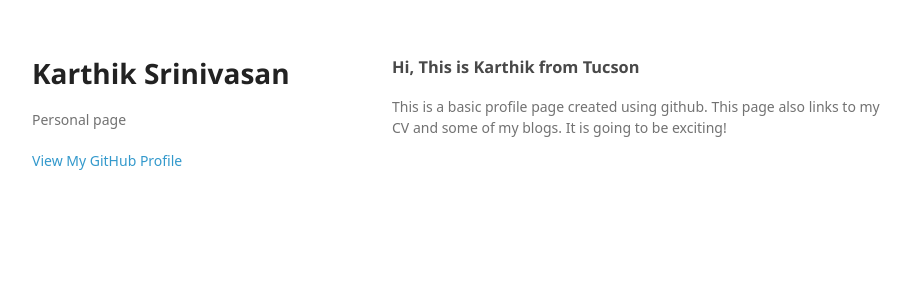
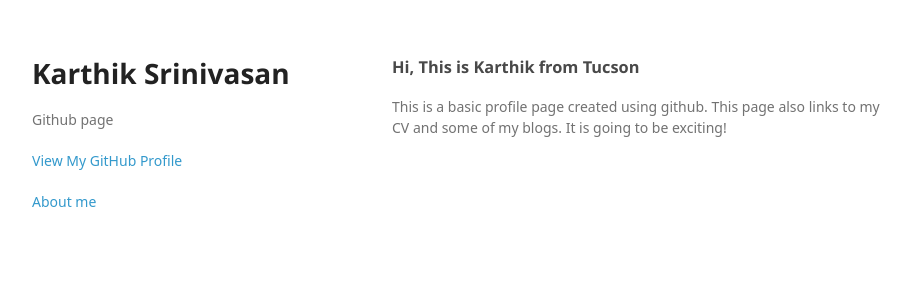
Before and after one commit to kartucson/kartucson.github.io, a Jekyll site: the page index.html, which Jekyll copies as it is, in a window 1280 px wide. Shown: the top 304 px of the page, without its empty margins (178-1089 px from the left). Built offline with Jekyll 4.4.1, drawn with Linux system fonts in a browser that asks for light colours; some web fonts are replaced.

Commit message:
Added About me
The layouts doesn't work for these autogenerated templates. So customizing the template itself.

```diff
--- a/index.html
+++ b/index.html
@@ -15,10 +15,13 @@
     <div class="wrapper">
       <header>
         <h1>Karthik Srinivasan</h1>
-        <p>Personal page</p>
+        <p>Github page</p>
 
 
         <p class="view"><a href="https://github.com/kartucson">View My GitHub Profile</a></p>
+
+
+        <p class="view"><a href="/Markdown_About_me.html">About me</a></p>
 
       </header>
       <section>
```
